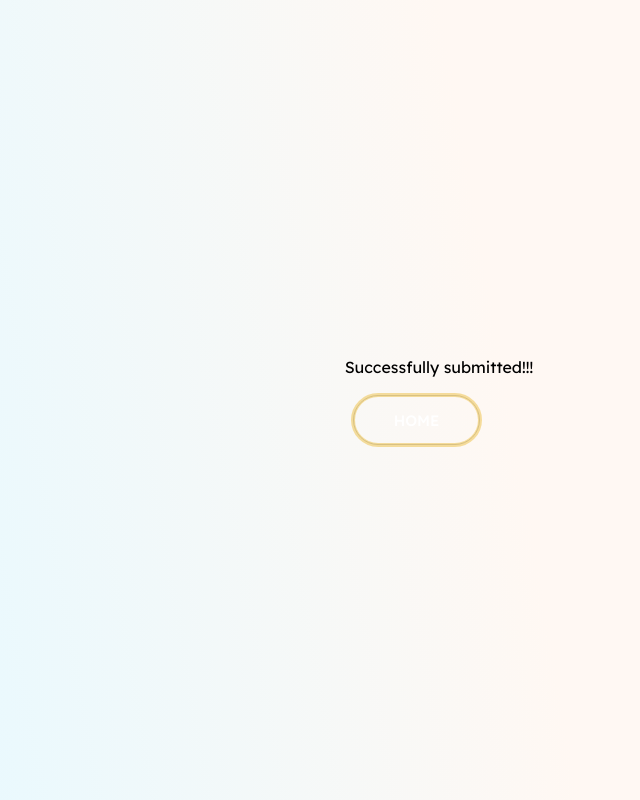
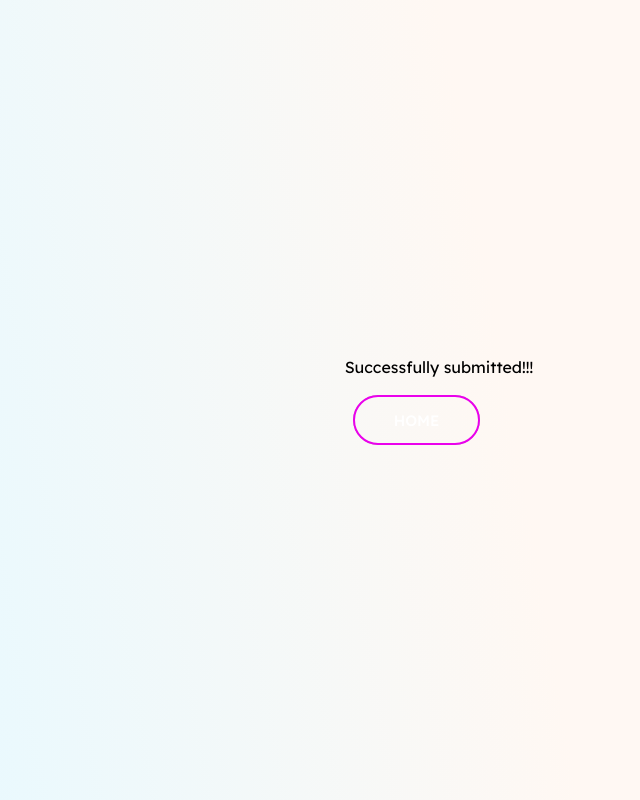
Before and after one commit to dev-rakibul1/gtr_multiple_form, a React (Create React App) app: page /success in a window 1280 px wide. Shown: the whole page, without its empty margins (201-841 px from the left). Built offline with nearby package versions, Linux system fonts and the light colour scheme.

Commit message:
Update GTRS form

```diff
--- a/public/style.css
+++ b/public/style.css
@@ -17,8 +17,8 @@
   color: #fff;
   text-align: center;
   border-radius: 50px;
-  outline: 4px solid;
-  outline-color: #edc14a85;
+  outline: 2px solid;
+  outline-color: #ea01ec;
   outline-offset: -2px;
   transition: all 0.5s;
   display: inline-block;
--- a/src/components/formComp/StepOne.jsx
+++ b/src/components/formComp/StepOne.jsx
@@ -8,11 +8,8 @@ const websiteUrl = /^(https?:\/\/)?(www\.)?[a-zA-Z0-9.-]+\.[a-zA-Z]{2,4}(\S*)$/;
 const StepOne = ({ formInfoCarrier }) => {
   const { next, formData, handleInputFields, clientTradeName, errorMeg } =
     formInfoCarrier;
-  console.log(formData.clientTradeName);
-  console.log(formData);
+
   const [showToast, setShowToast] = useState(false);
-
-  console.log(clientTradeName);
 
   return (
     <div className="pb-16">
--- a/src/components/shared/success/Fail.jsx
+++ b/src/components/shared/success/Fail.jsx
@@ -1,8 +1,11 @@
 import React from "react";
 import { RxCross1 } from "react-icons/rx";
 
-function Fail() {
+function Fail({ isOpen, onClose }) {
+  if (!isOpen) return null;
+
   const handleGoToHome = () => {
+    onClose();
     window.location.href = "/";
     window.location.reload();
   };
@@ -32,9 +35,9 @@ function Fail() {
 
               <h4 className="font-light mt-4">Fail submitted!!!</h4>
               <button
-                onClick={handleGoToHome}
                 className="mt-7 text-red-500 background-transparent font-bold uppercase px-6 py-2 text-sm outline-none focus:outline-none mr-1 mb-1 ease-linear transition-all duration-150"
                 type="button"
+                onClick={handleGoToHome}
               >
                 Close
               </button>
--- a/src/pages/form/GtrForm.jsx
+++ b/src/pages/form/GtrForm.jsx
@@ -172,8 +172,6 @@ const GtrForm = () => {
       ratioSum += parsedValue;
     }
   });
-
-  console.log(ratioSum);
 
   const handleNextButton = () => {
     // Form step 1
```
Also changed, not shown: src/components/formComp/StepFour.jsx (+0 -8 lines), 1 other file (tests, documents, lock files or other folders).
